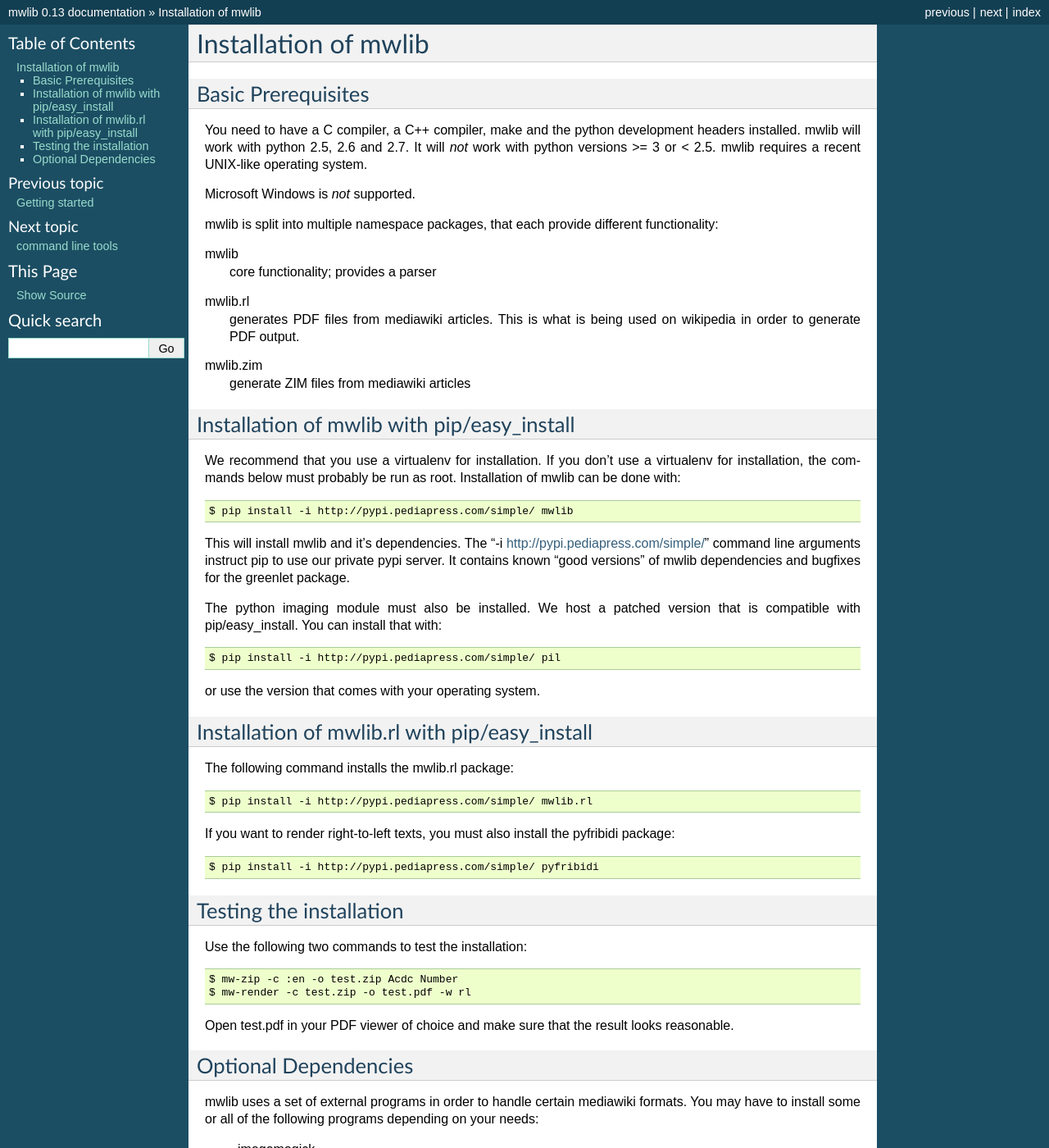
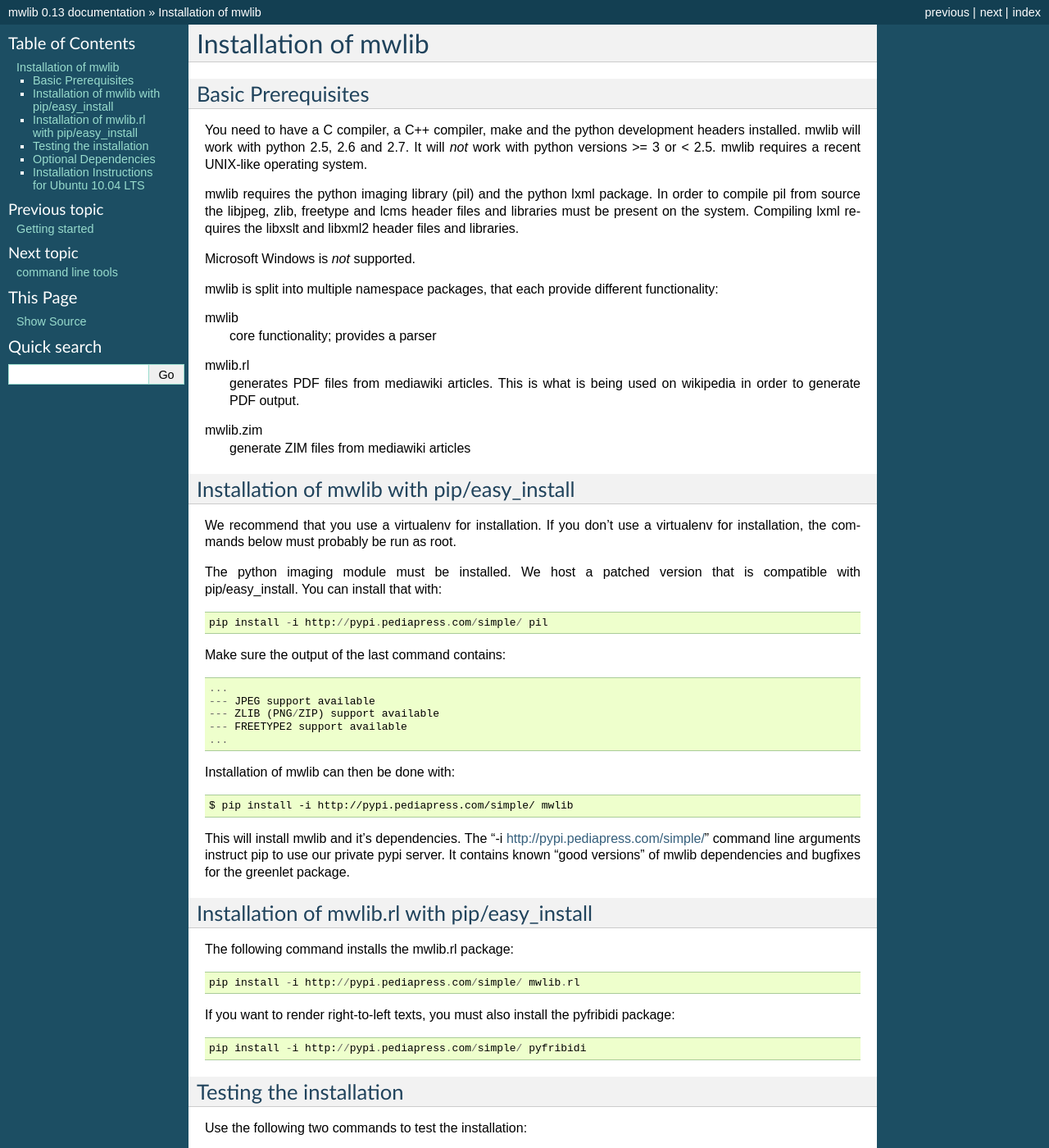
Before and after one commit to pediapress/mwlib, a Sphinx documentation site: the page built from docs/installation.rst, in a window 1280 px wide and 1400 px high. Shown: the whole window at 82% size. Built offline with Sphinx 7.4.7, drawn with Linux system fonts in a browser that asks for light colours; some of the changed text lies outside the part shown.

Commit message:
add detailed and *tested* instructions for installation on ubuntu 10.04

```diff
--- a/docs/installation.rst
+++ b/docs/installation.rst
@@ -11,6 +11,12 @@
 development headers installed.  mwlib will work with python 2.5, 2.6
 and 2.7. It will *not* work with python versions >= 3 or < 2.5. mwlib
 requires a recent UNIX-like operating system.
+
+mwlib requires the python imaging library (pil) and the python lxml
+package. In order to compile pil from source the libjpeg, zlib,
+freetype and lcms header files and libraries must be present on the
+system. Compiling lxml requires the libxslt and libxml2 header files
+and libraries.
 
 Microsoft Windows is *not* supported.
 
@@ -32,7 +38,22 @@
 ===========================================
 We recommend that you use a virtualenv for installation. If you don't
 use a virtualenv for installation, the commands below must probably be
-run as root. Installation of mwlib can be done with::
+run as root.
+
+The python imaging module must be installed. We host a patched version
+that is compatible with pip/easy_install. You can install that with::
+
+   pip install -i http://pypi.pediapress.com/simple/ pil
+
+Make sure the output of the last command contains::
+
+  ...
+  --- JPEG support available
+  --- ZLIB (PNG/ZIP) support available
+  --- FREETYPE2 support available
+  ...
+
+Installation of mwlib can then be done with::
 
    $ pip install -i http://pypi.pediapress.com/simple/ mwlib
 
@@ -41,32 +62,25 @@
 instruct pip to use our private pypi server. It contains known "good
 versions" of mwlib dependencies and bugfixes for the greenlet package.
 
-The python imaging module must also be installed. We host a patched
-version that is compatible with pip/easy_install. You can install that
-with::
-
-   $ pip install -i http://pypi.pediapress.com/simple/ pil
-
-or use the version that comes with your operating system.
 
 Installation of mwlib.rl with pip/easy_install
 ==============================================
 The following command installs the mwlib.rl package::
 
-   $ pip install -i http://pypi.pediapress.com/simple/ mwlib.rl
+   pip install -i http://pypi.pediapress.com/simple/ mwlib.rl
 
 If you want to render right-to-left texts, you must also install the
 pyfribidi package::
 
-   $ pip install -i http://pypi.pediapress.com/simple/ pyfribidi
+   pip install -i http://pypi.pediapress.com/simple/ pyfribidi
 
 
 Testing the installation
 ============================
 Use the following two commands to test the installation::
 
-   $ mw-zip -c :en -o test.zip Acdc Number
-   $ mw-render -c test.zip -o test.pdf -w rl
+   mw-zip -c :en -o test.zip Acdc Number
+   mw-render -c test.zip -o test.pdf -w rl
 
 Open test.pdf in your PDF viewer of choice and make sure that the
 result looks reasonable.
@@ -81,3 +95,32 @@
 - texvc
 - latex
 - blahtexml
+
+
+Installation Instructions for Ubuntu 10.04 LTS
+==============================================
+
+The following commands can be used to install mwlib on Ubuntu 10.04
+LTS. Run the following as root::
+
+  apt-get install -y gcc g++ make python python-dev python-virtualenv	\
+    libjpeg-dev libz-dev libfreetype6-dev liblcms-dev			\
+    libxml2-dev libxslt-dev						\
+    ocaml-nox git-core							\
+    python-imaging python-lxml						\
+    texlive-latex-recommended ploticus dvipng imagemagick		\
+    pdftk
+
+After that switch to a user account and run::
+
+  virtualenv --distribute --no-site-packages ~/pp
+  export PATH=~/pp/bin:$PATH
+  hash -r
+  export PIP_INDEX_URL=http://pypi.pediapress.com/simple/
+  pip install pil
+  pip install pyfribidi mwlib mwlib.rl
+
+Install texvc::
+
+  git clone https://github.com/pediapress/texvc
+  cd texvc; make; make install PREFIX=~/pp
```
Also changed, not shown: 1 other file.
